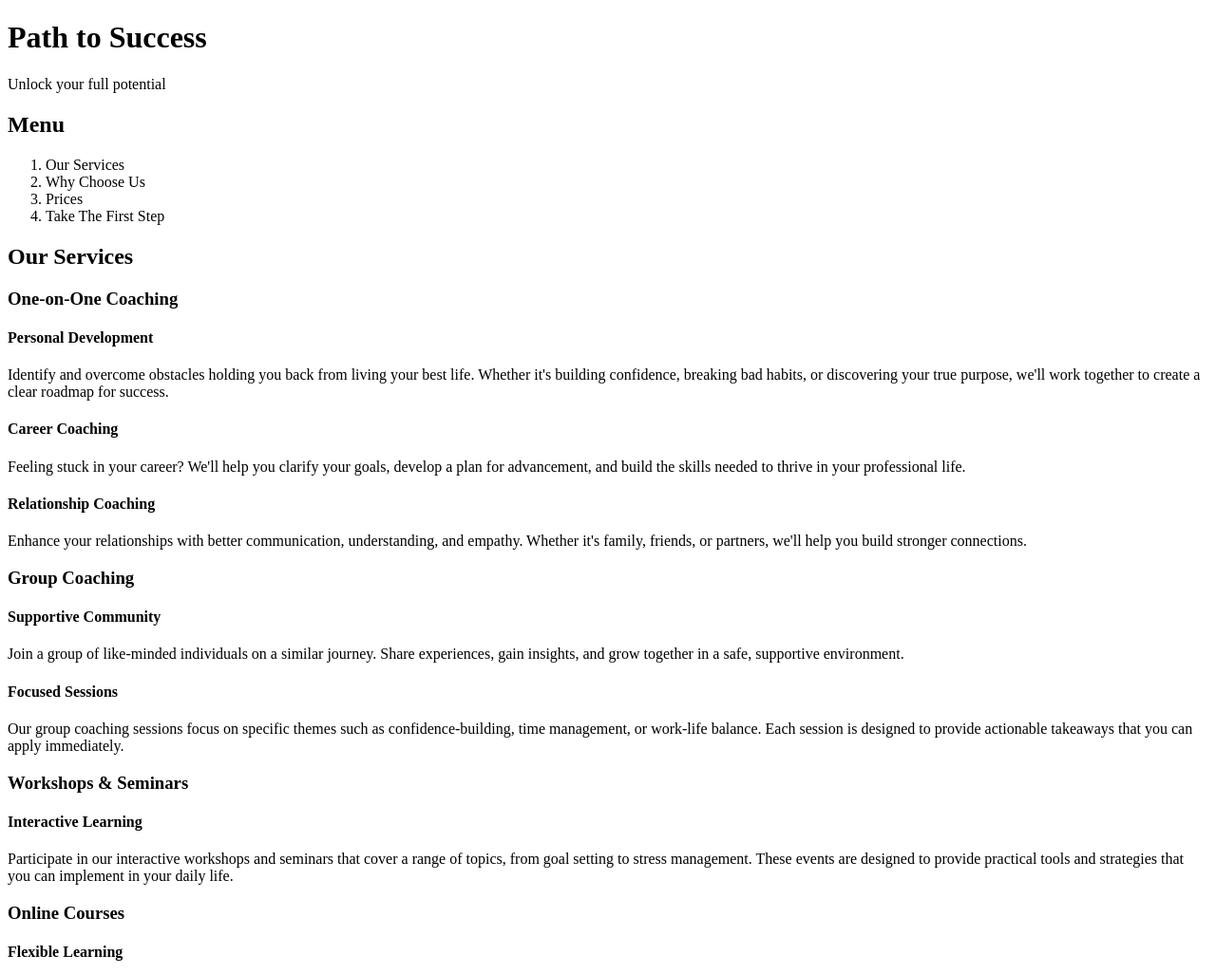
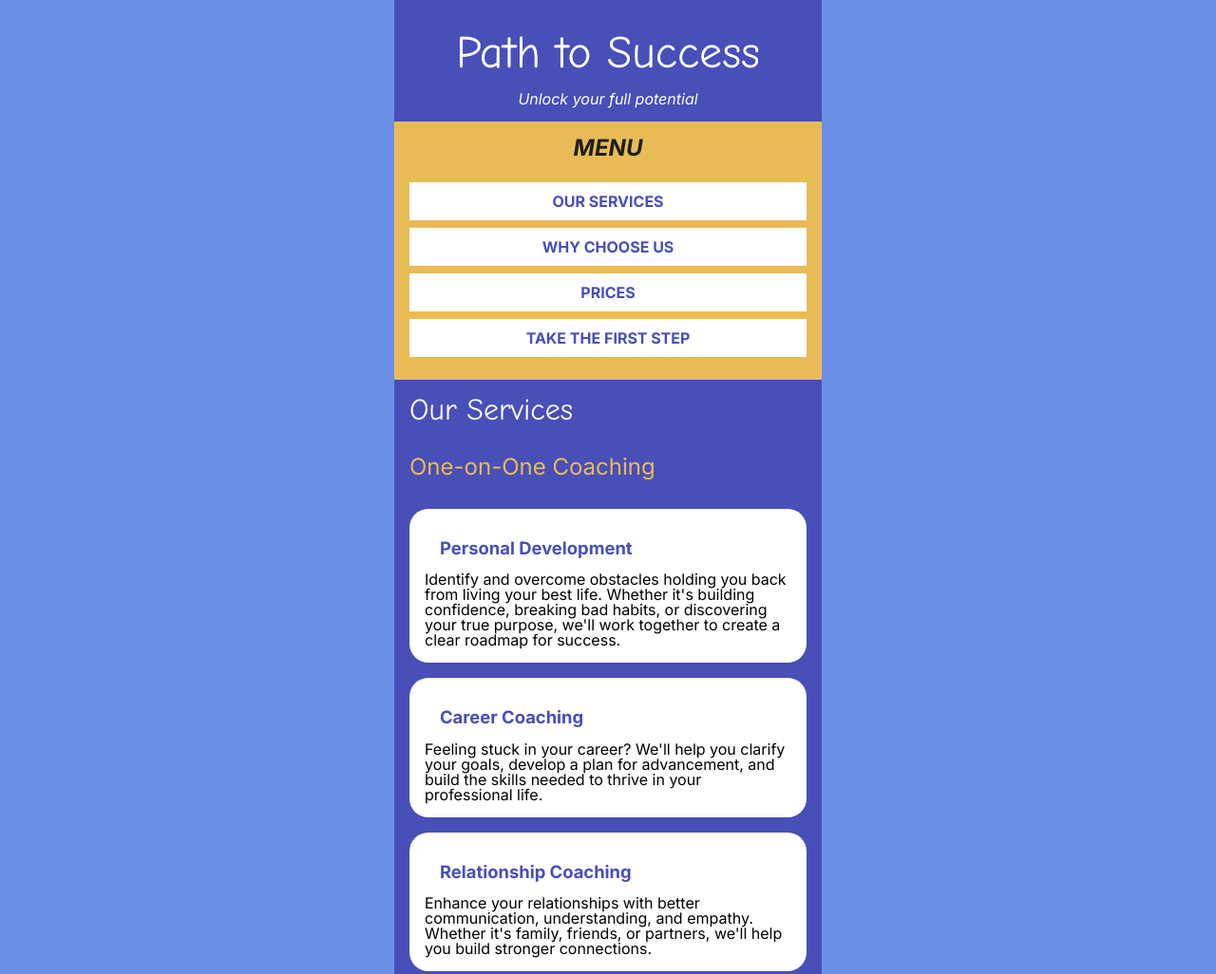
Before and after one commit to cray-bit/path-to-success, a plain HTML site: page index.html in a window 1280 px wide. Shown: the top 1026 px of the page at 95% size. Drawn offline with Linux system fonts and the light colour scheme; a web font is replaced by a local one.

Commit message:
updating css

```diff
--- a/index.html
+++ b/index.html
@@ -7,6 +7,7 @@
     <meta name="author" content="Caleb Ray">
     <meta name="description" content="An informative website designed to provide life coaching and help you with unlocking your full potential">
 
+    <link rel="stylesheet" href="styles.css">
     <title>Path to Success</title>
 </head>
 <body>
@@ -17,10 +18,10 @@
         <nav>
             <h2>Menu</h2>
             <ol>
-                <li>Our Services</li>
-                <li>Why Choose Us</li>
-                <li>Prices</li>
-                <li>Take The First Step</li>
+                <li><a href=#>Our Services</a></li>
+                <li><a href=#>Why Choose Us</a></li>
+                <li><a href=#>Prices</a></li>
+                <li><a href=#>Take The First Step</a></li>
             </ol>
         </nav>
     </header>
@@ -29,40 +30,40 @@
                 <h2>Our Services</h2>
                 <section>
                     <h3>One-on-One Coaching</h3>
-                    <section>
+                    <section class="card">
                         <h4>Personal Development</h4>
                         <p>Identify and overcome obstacles holding you back from living your best life. Whether it's building confidence, breaking bad habits, or discovering your true purpose, we'll work together to create a clear roadmap for success.</p>
                     </section>
-                    <section>
+                    <section class="card">
                         <h4>Career Coaching</h4>
                         <p>Feeling stuck in your career? We'll help you clarify your goals, develop a plan for advancement, and build the skills needed to thrive in your professional life.</p>
                     </section>
-                    <section>
+                    <section class="card">
                         <h4>Relationship Coaching</h4>
                         <p>Enhance your relationships with better communication, understanding, and empathy. Whether it's family, friends, or partners, we'll help you build stronger connections.</p>
                     </section>
                 </section>
                 <section>
                     <h3>Group Coaching</h3>
-                    <section>
+                    <section class="card">
                         <h4>Supportive Community</h4>
                         <p>Join a group of like-minded individuals on a similar journey. Share experiences, gain insights, and grow together in a safe, supportive environment.</p>
                     </section>
-                    <section>
+                    <section class="card">
                         <h4>Focused Sessions</h4>
                         <p>Our group coaching sessions focus on specific themes such as confidence-building, time management, or work-life balance. Each session is designed to provide actionable takeaways that you can apply immediately.</p>
                     </section>
                 </section>
                 <section>
                     <h3>Workshops & Seminars</h3>
-                    <section>
+                    <section class="card">
                         <h4>Interactive Learning</h4>
                         <p>Participate in our interactive workshops and seminars that cover a range of topics, from goal setting to stress management. These events are designed to provide practical tools and strategies that you can implement in your daily life.</p>
                     </section>
                 </section>
                 <section>
                     <h3>Online Courses</h3>
-                    <section>
+                    <section class="card">
                         <h4>Flexible Learning</h4>
                         <p>Access our online courses at your convenience. With video lessons, downloadable resources, and exercises, you can learn at your own pace from the comfort of your home.</p>
                     </section>
--- a/styles.css
+++ b/styles.css
@@ -0,0 +1,154 @@
+/* ---CSS BY Caleb Ray--- */
+
+/* IMPORTED FONTS */
+@import url('https://fonts.googleapis.com/css2?family=Inter:ital,opsz,wght@0,14..32,100..900;1,14..32,100..900&family=Kavoon&display=swap');
+
+/* ---CSS RESET--- */
+
+/* http://meyerweb.com/eric/tools/css/reset/
+   v2.0 | 20110126
+   License: none (public domain)
+*/
+
+html, body, div, span, applet, object, iframe,
+h1, h2, h3, h4, h5, h6, p, blockquote, pre,
+a, abbr, acronym, address, big, cite, code,
+del, dfn, em, img, ins, kbd, q, s, samp,
+small, strike, strong, sub, sup, tt, var,
+b, u, i, center,
+dl, dt, dd, ol, ul, li,
+fieldset, form, label, legend,
+table, caption, tbody, tfoot, thead, tr, th, td,
+article, aside, canvas, details, embed,
+figure, figcaption, footer, header, hgroup,
+menu, nav, output, ruby, section, summary,
+time, mark, audio, video {
+	margin: 0;
+	padding: 0;
+	border: 0;
+	font-size: 100%;
+	font: inherit;
+	vertical-align: baseline;
+}
+/* HTML5 display-role reset for older browsers */
+article, aside, details, figcaption, figure,
+footer, header, hgroup, menu, nav, section {
+	display: block;
+}
+body {
+	line-height: 1;
+}
+ol, ul {
+	list-style: none;
+}
+blockquote, q {
+	quotes: none;
+}
+blockquote:before, blockquote:after,
+q:before, q:after {
+	content: '';
+	content: none;
+}
+table {
+	border-collapse: collapse;
+	border-spacing: 0;
+}
+
+/* --- ROOT VARIABLES --- */
+
+:root {
+
+    --Teal : #4CA7C0;
+    --Purple: #484FB7;
+    --Lavender: #6B8FE7;
+    --Yellow: #E9BB57;
+    --Pink: #D9526F;
+    --Dark-gray: #1E1E1E;
+    --White: #ffffff;
+
+    --font-heading: 'Kavoon', 'Comic Sans MS', sans-serif;
+    --font-body: 'Inter', 'Arial', 'sans-serif';
+}
+
+/* --- GLOBAL STYLES (mobile first/small) ---- */
+
+body {
+    font-family: var(--font-body);
+    background-color: var(--Lavender);
+    max-width: 450px;
+    margin: 0 auto;
+
+}
+
+main {
+    background-color: var(--Purple);
+}
+
+header {
+    background-color: var(--Purple);
+    text-align: center;
+    color: var(--White);
+}
+
+nav {
+    background-color: var(--Yellow);
+    text-transform: uppercase;
+    font-weight: bold;
+    max-width: 450px;
+    margin: 0 auto;
+    padding: 0 1rem 1rem 1rem;
+}
+
+nav h2 {
+    font-family: var(--font-body);
+    font-size: 1.5em;
+    font-style: italic;
+    color: var(--Dark-gray);
+}
+
+nav a {
+    background-color: var(--White);
+    color: var(--Purple);
+    text-decoration: none;
+    display: block;
+    margin: 0.5rem 0;
+    padding: 0.75rem 0;
+}
+
+h1 {
+    font-family: var(--font-heading);
+    font-size: 3em;
+    padding: 2rem 2rem 0 2rem;
+}
+
+header > p {
+    font-style: italic;
+    padding: 1rem;
+}
+
+h2 {
+    font-family: var(--font-heading);
+    font-size: 2em;
+    color: var(--White);
+    padding: 1rem;
+}
+
+h3 {
+    font-size: 1.5em;
+    color: var(--Yellow);
+    padding: 1rem;
+}
+
+h4 {
+    font-size: 1.15em;
+    color: var(--Purple);
+    padding: 1rem;
+    font-weight: bold;
+}
+
+.card {
+    background-color: var(--White);
+    border-radius: 20px;
+    padding: 1rem;
+    margin: 1rem;
+}
```
